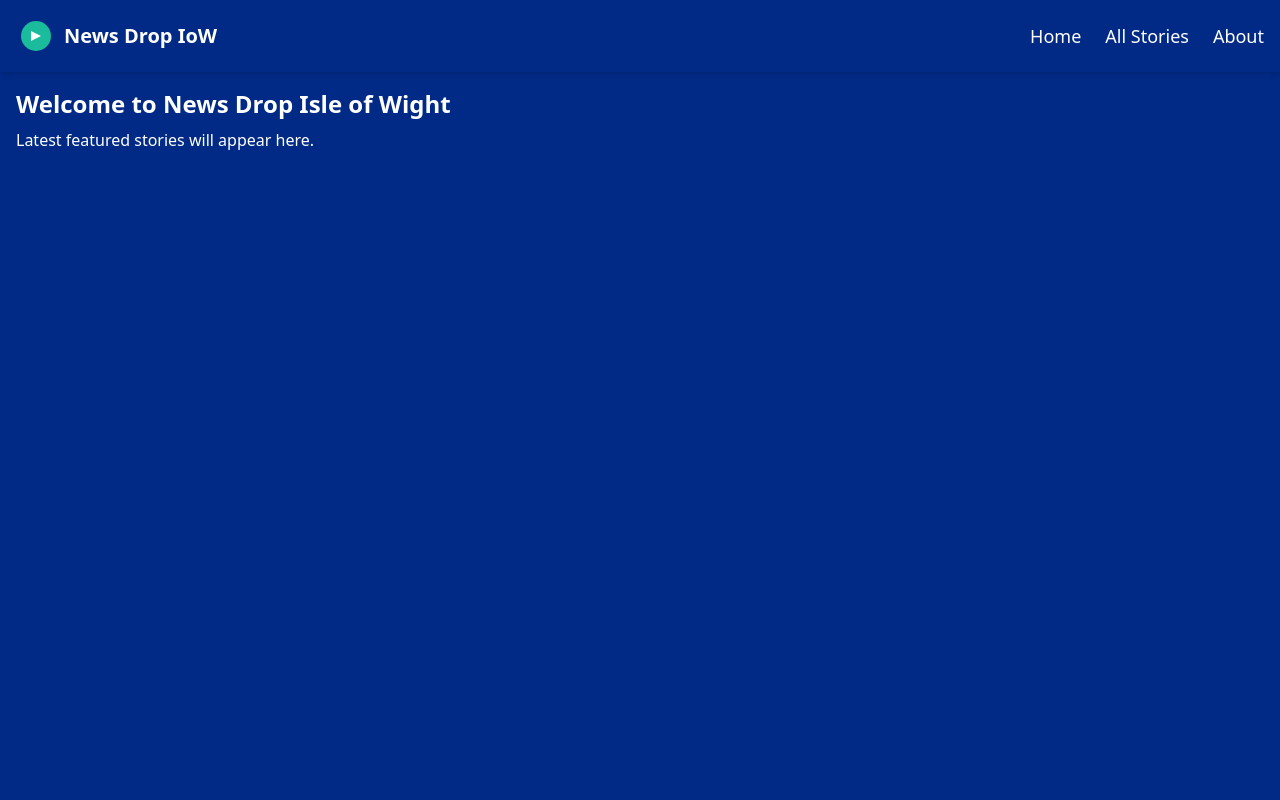
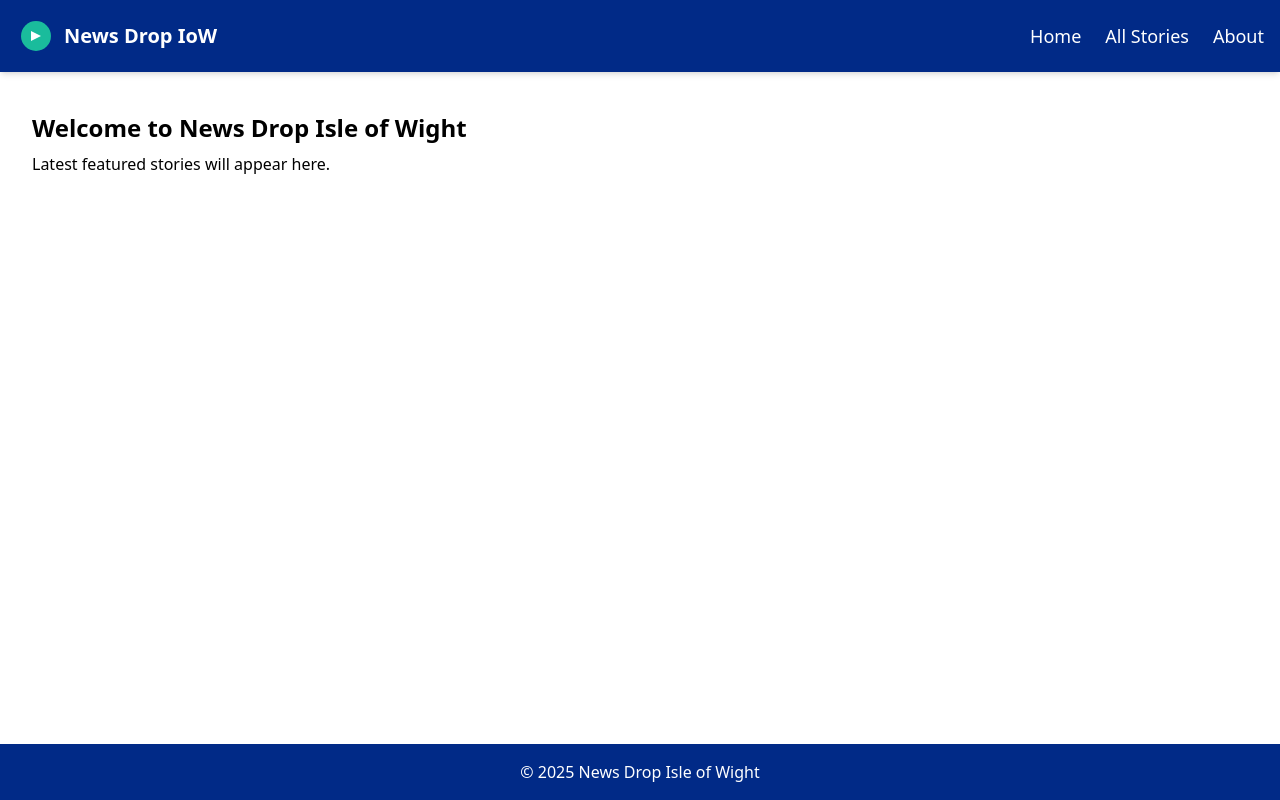
Before and after one commit to sausage4mash/newsdrop-website-isleofwight, a React (Vite) app: page / in a window 1280 px wide. Built offline with nearby package versions, Linux system fonts and the light colour scheme.

Commit message:
Update App.jsx

```diff
--- a/src/App.jsx
+++ b/src/App.jsx
@@ -6,14 +6,21 @@ import About from './pages/About';
 
 function App() {
   return (
-    <div className="min-h-screen bg-primary text-white">
+    <>
       <Navbar />
+      <main className="flex-grow container mx-auto px-4 py-6">
         <Routes>
           <Route path="/" element={<Home />} />
           <Route path="/stories" element={<AllStories />} />
           <Route path="/about" element={<About />} />
         </Routes>
+      </main>
+      <footer className="bg-primary text-white p-4 text-center">
+        <div className="container mx-auto">
+          <p>© {new Date().getFullYear()} News Drop Isle of Wight</p>
         </div>
+      </footer>
+    </>
   );
 }
 
```
Lines whose indentation alone changed are shown as unchanged.
